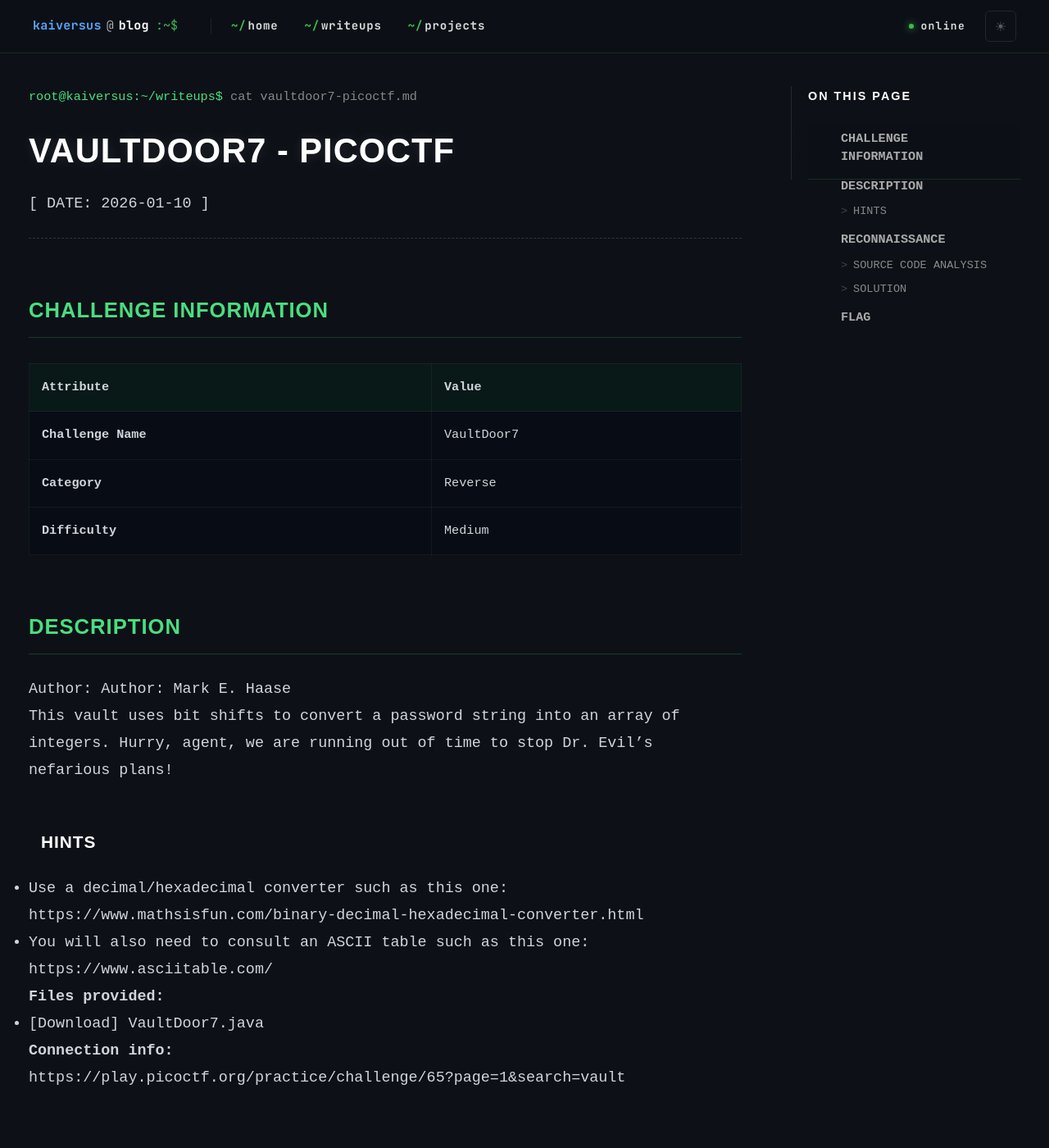
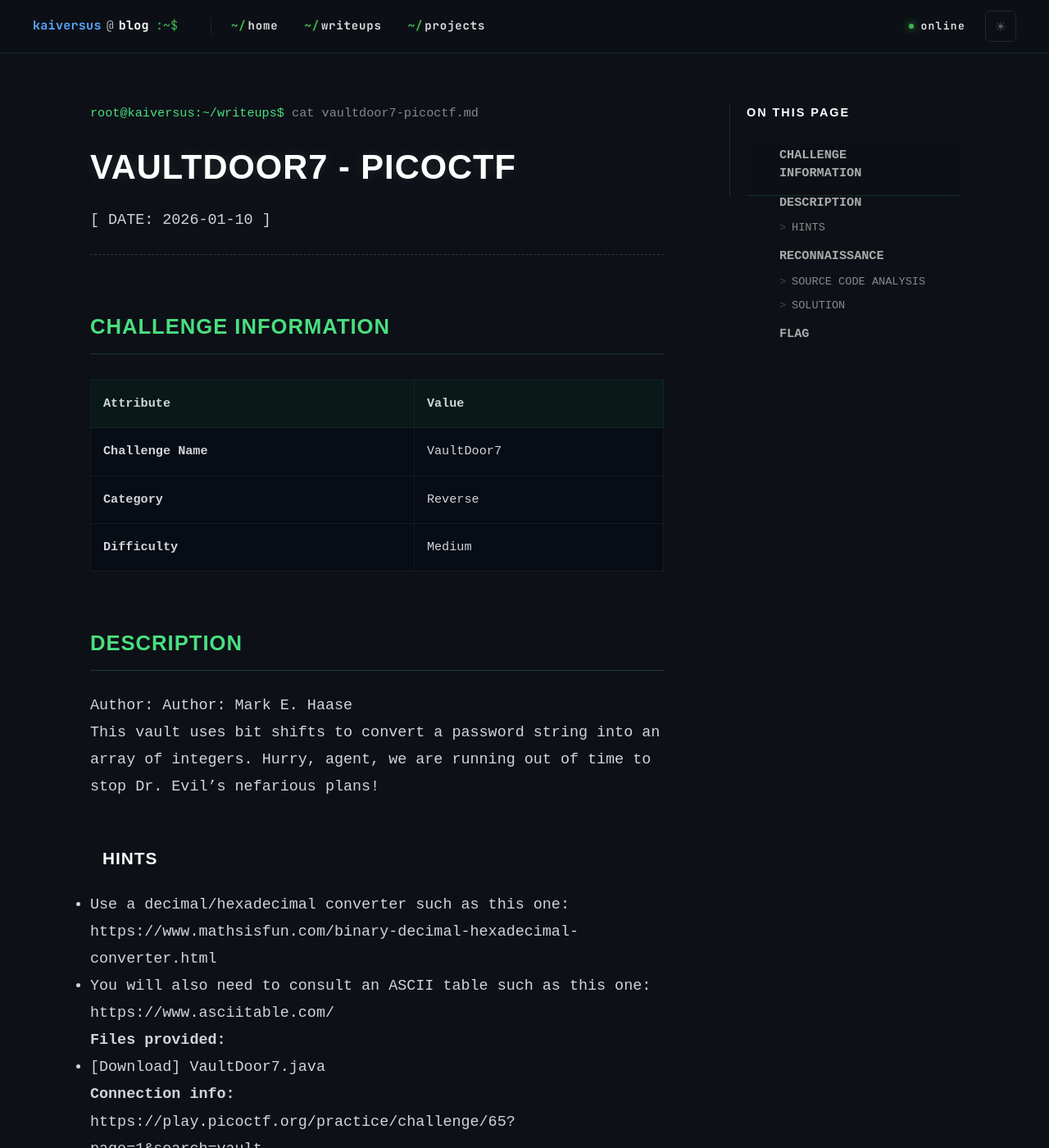
Before and after one commit to kaiversus/kaiversus.github.io, a Jekyll site: the page built from _writeups/vault-door-7_pico/vault-door-7_pico.md, in a window 1280 px wide and 1400 px high. Shown: the whole window at 82% size. Built offline with Jekyll 4.4.1, drawn with Linux system fonts in a browser that asks for light colours.

Commit message:
Update style.css

```diff
--- a/assets/css/style.css
+++ b/assets/css/style.css
@@ -416,10 +416,10 @@ html.light .theme-toggle  { color: #1c1a14 !important; border-color: rgba(0,0,0,
 
 .writeup-container {
     display: flex;
-    max-width: 1250px;
-    margin: 40px auto;
+    max-width: 1100px;
+    margin: 60px auto;
     padding: 0 20px;
-    gap: 60px;
+    gap: 80px;
     align-items: flex-start;
 }
 
@@ -427,6 +427,7 @@ html.light .theme-toggle  { color: #1c1a14 !important; border-color: rgba(0,0,0,
 .writeup-content {
     flex: 1;
     min-width: 0;
+    max-width: 800px;
     color: #d1d5db; /* Màu xám trắng sáng hơn, rất dễ đọc */
     font-family: 'Rajdhani', 'Courier New', monospace; /* Đồng bộ font với trang chủ */
     font-size: 1.15rem;
```
